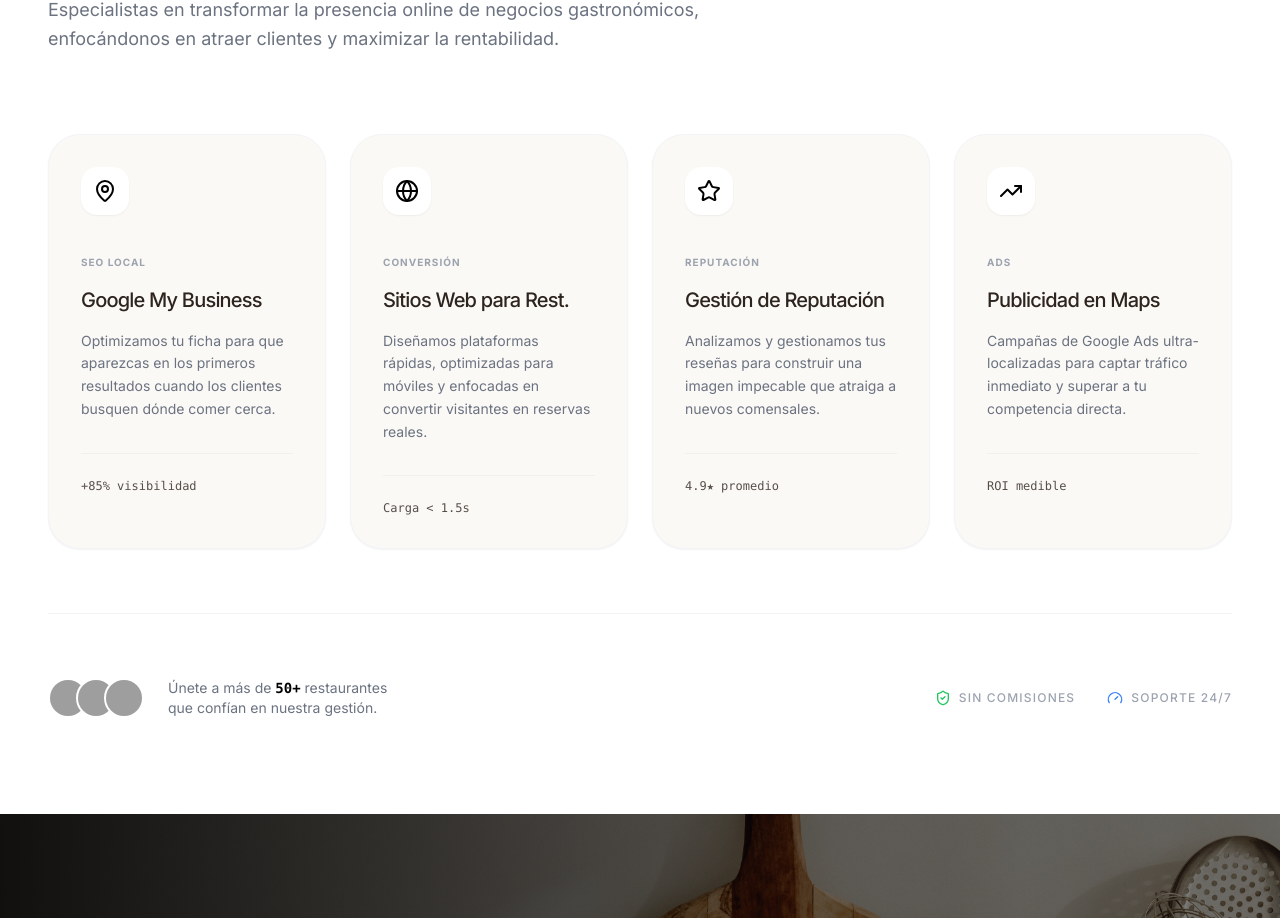
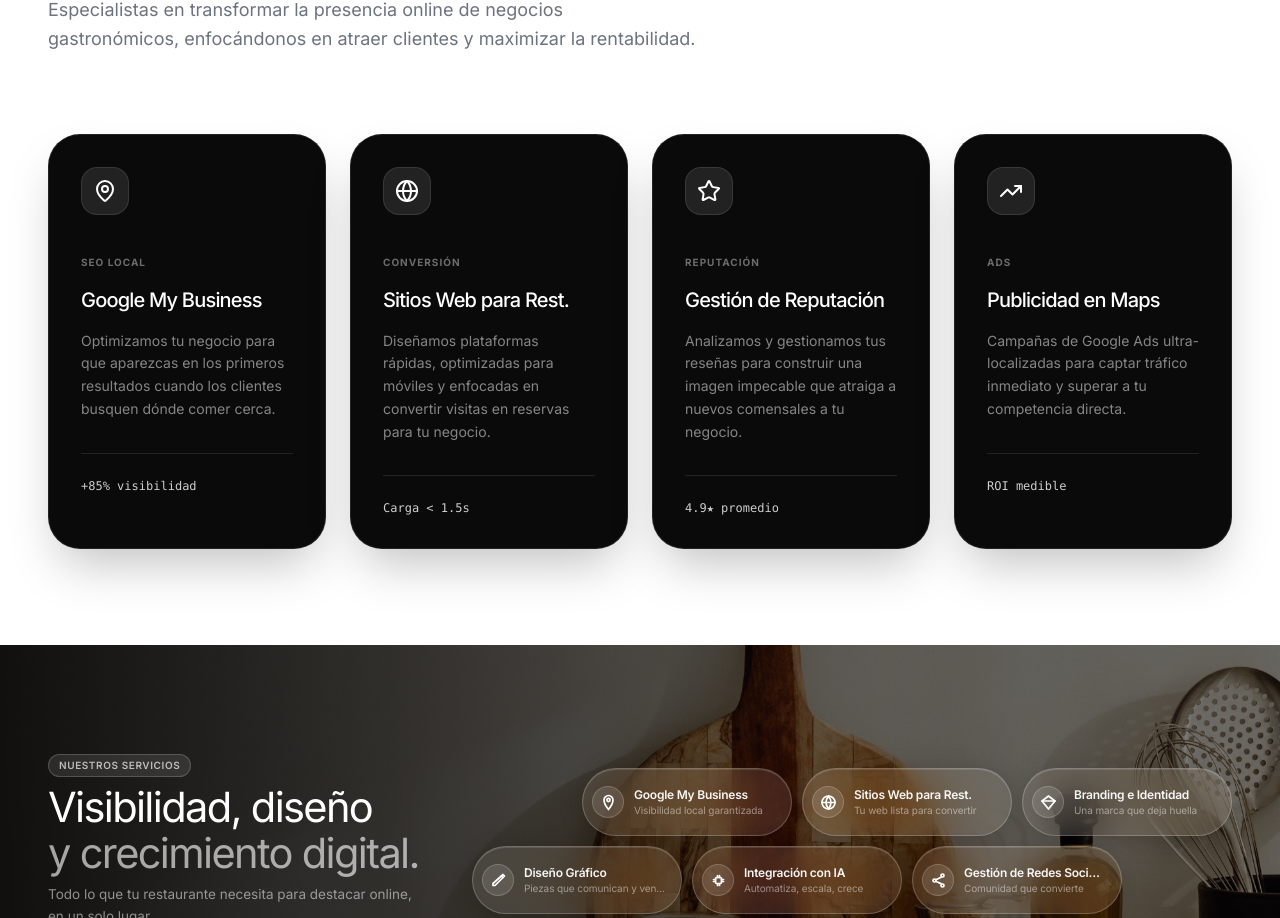
Before and after one commit to motionsmanagement/Motions, a React (Vite) app: page / in a window 1280 px wide. Shown: the part 1098-2016 px from the top of the page. Built offline with nearby package versions, Linux system fonts and the light colour scheme; grey boxes are pictures that could not be loaded.

Commit message:
design: set services cards to black by default and update copy to 'tu negocio'

```diff
--- a/components/Services.tsx
+++ b/components/Services.tsx
@@ -1,24 +1,24 @@
 import React from 'react';
-import { MapPin, Globe, Star, TrendingUp, ArrowRight, MessageSquare, Gauge, ShieldCheck } from 'lucide-react';
+import { MapPin, Globe, Star, TrendingUp, ArrowRight } from 'lucide-react';
 
 const services = [
     {
         title: "Google My Business",
-        description: "Optimizamos tu ficha para que aparezcas en los primeros resultados cuando los clientes busquen dónde comer cerca.",
+        description: "Optimizamos tu negocio para que aparezcas en los primeros resultados cuando los clientes busquen dónde comer cerca.",
         icon: <MapPin className="w-6 h-6" />,
         stats: "+85% visibilidad",
         tag: "SEO Local"
     },
     {
         title: "Sitios Web para Rest.",
-        description: "Diseñamos plataformas rápidas, optimizadas para móviles y enfocadas en convertir visitantes en reservas reales.",
+        description: "Diseñamos plataformas rápidas, optimizadas para móviles y enfocadas en convertir visitas en reservas para tu negocio.",
         icon: <Globe className="w-6 h-6" />,
         stats: "Carga < 1.5s",
         tag: "Conversión"
     },
     {
         title: "Gestión de Reputación",
-        description: "Analizamos y gestionamos tus reseñas para construir una imagen impecable que atraiga a nuevos comensales.",
+        description: "Analizamos y gestionamos tus reseñas para construir una imagen impecable que atraiga a nuevos comensales a tu negocio.",
         icon: <Star className="w-6 h-6" />,
         stats: "4.9★ promedio",
         tag: "Reputación"
@@ -37,13 +37,13 @@ const Services: React.FC = () => {
         <section id="services" className="py-24 px-6 md:px-12 bg-white font-['Inter']">
             <div className="max-w-7xl mx-auto">
                 {/* Header */}
-                <div className="mb-20">
+                <div className="mb-20 text-balance">
                     <div className="inline-flex items-center bg-[#f3f4f1] border border-gray-200/50 px-4 py-1.5 rounded-full mb-6">
                         <span className="text-[10px] font-bold text-gray-600 uppercase tracking-widest">Soluciones Expertas</span>
                     </div>
                     <h2 className="text-4xl md:text-6xl font-medium tracking-tight text-black leading-[1.1] mb-6">
                         Impulsa el crecimiento<br />
-                        digital de tu restaurante.
+                        digital de tu negocio.
                     </h2>
                     <p className="text-lg text-gray-500 max-w-2xl leading-relaxed">
                         Especialistas en transformar la presencia online de negocios gastronómicos,
@@ -56,27 +56,27 @@ const Services: React.FC = () => {
                     {services.map((service, index) => (
                         <div
                             key={index}
-                            className="group relative p-8 rounded-[2rem] border border-gray-100 bg-[#FBF9F6] hover:bg-black transition-all duration-500 cursor-default overflow-hidden shadow-sm hover:shadow-2xl hover:-translate-y-2"
+                            className="group relative p-8 rounded-[2rem] border border-white/10 bg-[#0A0A0A] transition-all duration-500 cursor-default overflow-hidden shadow-2xl hover:-translate-y-2"
                         >
                             {/* Content */}
-                            <div className="relative z-10 transition-colors duration-500 group-hover:text-white">
-                                <div className="bg-white group-hover:bg-white/10 w-12 h-12 rounded-2xl flex items-center justify-center mb-10 shadow-sm transition-colors duration-500 group-hover:text-white text-black">
+                            <div className="relative z-10 text-white">
+                                <div className="bg-white/10 w-12 h-12 rounded-2xl flex items-center justify-center mb-10 border border-white/10 transition-colors duration-500 group-hover:bg-white/20">
                                     {service.icon}
                                 </div>
 
-                                <span className="text-[10px] font-bold uppercase tracking-widest text-gray-400 mb-4 block group-hover:text-white/60">
+                                <span className="text-[10px] font-bold uppercase tracking-widest text-white/40 mb-4 block">
                                     {service.tag}
                                 </span>
 
-                                <h3 className="text-xl font-medium mb-4 group-hover:text-white">
+                                <h3 className="text-xl font-medium mb-4">
                                     {service.title}
                                 </h3>
 
-                                <p className="text-sm text-gray-500 group-hover:text-white/70 leading-relaxed mb-8">
+                                <p className="text-sm text-white/50 leading-relaxed mb-8">
                                     {service.description}
                                 </p>
 
-                                <div className="pt-6 border-t border-gray-200/50 group-hover:border-white/10 flex items-center justify-between">
+                                <div className="pt-6 border-t border-white/10 flex items-center justify-between">
                                     <span className="text-xs font-mono font-medium opacity-80">{service.stats}</span>
                                     <div className="opacity-0 group-hover:opacity-100 transition-opacity duration-300">
                                         <ArrowRight className="w-4 h-4 text-white" />
@@ -84,37 +84,10 @@ const Services: React.FC = () => {
                                 </div>
                             </div>
 
-                            {/* Decorative gradient mask on hover */}
-                            <div className="absolute inset-0 bg-gradient-to-br from-neutral-900 to-black opacity-0 group-hover:opacity-100 transition-opacity duration-500 -z-0" />
+                            {/* Decorative Subtle Gradient */}
+                            <div className="absolute inset-0 bg-gradient-to-br from-white/5 to-transparent opacity-0 group-hover:opacity-100 transition-opacity duration-500 -z-0" />
                         </div>
                     ))}
-                </div>
-
-                {/* Bottom CTA or Note */}
-                <div className="mt-16 pt-16 border-t border-gray-100 flex flex-col md:flex-row items-center justify-between gap-8">
-                    <div className="flex items-center gap-6">
-                        <div className="flex -space-x-3">
-                            {[1, 2, 3].map(i => (
-                                <div key={i} className="w-10 h-10 rounded-full border-2 border-white bg-gray-100 overflow-hidden">
-                                    <img src={`https://i.pravatar.cc/100?img=${i + 10}`} alt="User" />
-                                </div>
-                            ))}
-                        </div>
-                        <p className="text-sm text-gray-500">
-                            Únete a más de <span className="font-bold text-black font-mono">50+</span> restaurantes <br />que confían en nuestra gestión.
-                        </p>
-                    </div>
-
-                    <div className="flex items-center gap-8">
-                        <div className="flex items-center gap-2">
-                            <ShieldCheck className="w-4 h-4 text-green-500" />
-                            <span className="text-xs font-medium text-gray-400 uppercase tracking-widest">Sin Comisiones</span>
-                        </div>
-                        <div className="flex items-center gap-2">
-                            <Gauge className="w-4 h-4 text-blue-500" />
-                            <span className="text-xs font-medium text-gray-400 uppercase tracking-widest">Soporte 24/7</span>
-                        </div>
-                    </div>
                 </div>
             </div>
         </section>
```
